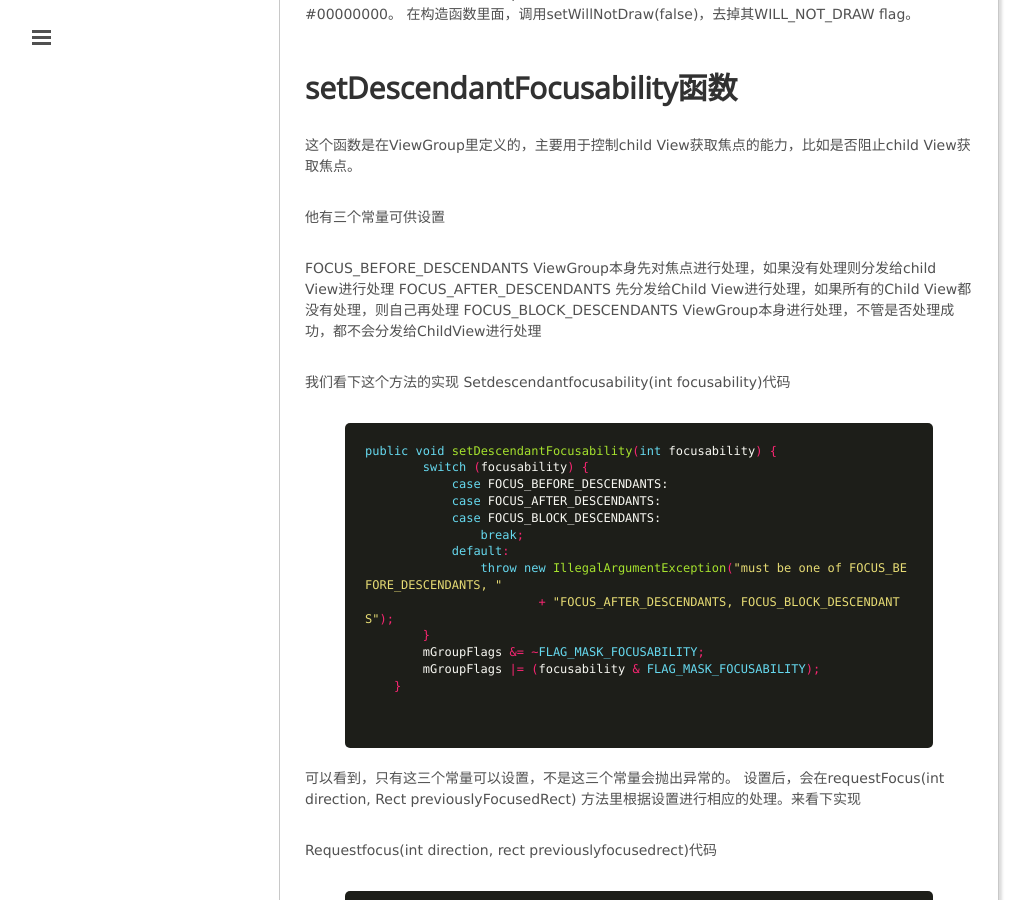
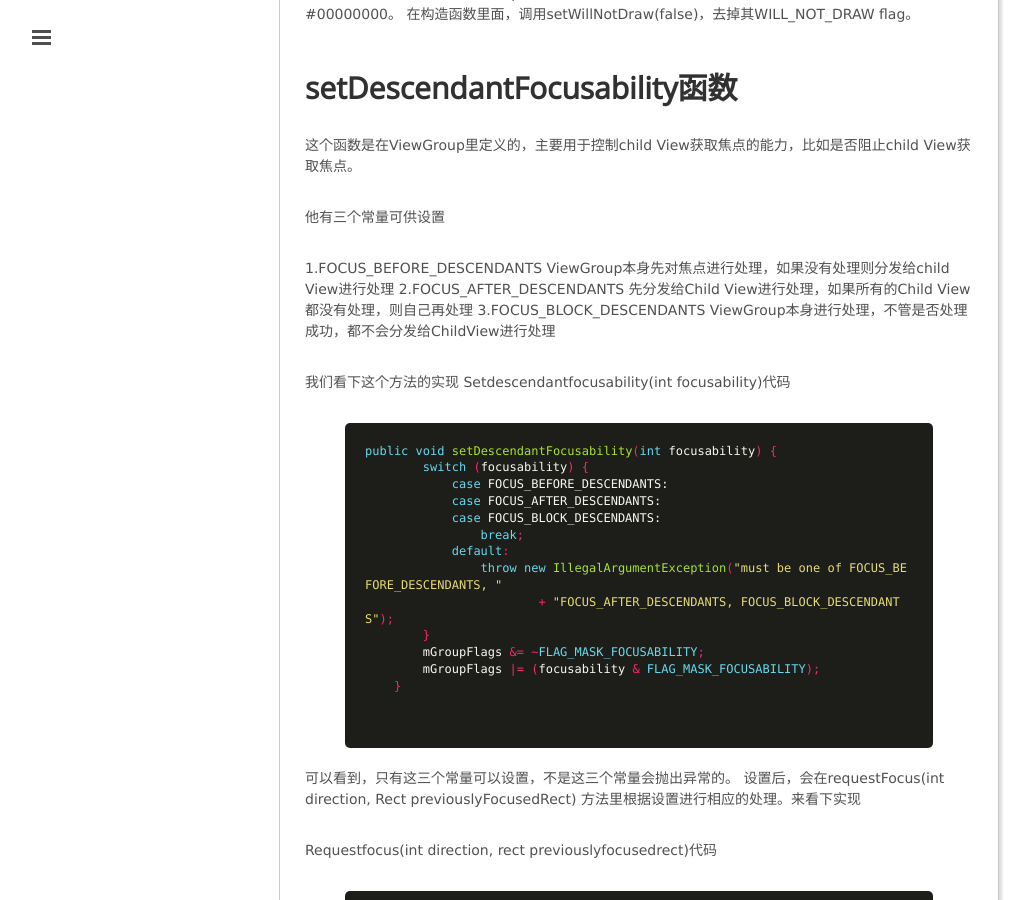
Before and after one commit to mxn21/mxn21.github.io, a Jekyll site: the page built from _posts/2015-7-22-setWillNotDraw和setDescendantFocusability详解.md, in a window 1280 px wide and 900 px high, scrolled down 2042 px. Shown: the whole window, without its empty margins (1-1034 px from the left). Built offline with Jekyll 4.4.1, drawn with Linux system fonts in a browser that asks for light colours; Markdown is read by kramdown in place of the engine named in the settings; comment, search, counter and statistics services are not loaded.

Commit message:
123123
12321

```diff
--- a/_posts/2015-7-22-setWillNotDraw和setDescendantFocusability详解.md
+++ b/_posts/2015-7-22-setWillNotDraw和setDescendantFocusability详解.md
@@ -96,9 +96,9 @@
 
 他有三个常量可供设置
 
-FOCUS_BEFORE_DESCENDANTS ViewGroup本身先对焦点进行处理，如果没有处理则分发给child View进行处理
-FOCUS_AFTER_DESCENDANTS 先分发给Child View进行处理，如果所有的Child View都没有处理，则自己再处理
-FOCUS_BLOCK_DESCENDANTS ViewGroup本身进行处理，不管是否处理成功，都不会分发给ChildView进行处理
+1.FOCUS_BEFORE_DESCENDANTS ViewGroup本身先对焦点进行处理，如果没有处理则分发给child View进行处理
+2.FOCUS_AFTER_DESCENDANTS 先分发给Child View进行处理，如果所有的Child View都没有处理，则自己再处理
+3.FOCUS_BLOCK_DESCENDANTS ViewGroup本身进行处理，不管是否处理成功，都不会分发给ChildView进行处理
 
 我们看下这个方法的实现
 Setdescendantfocusability(int focusability)代码
```
